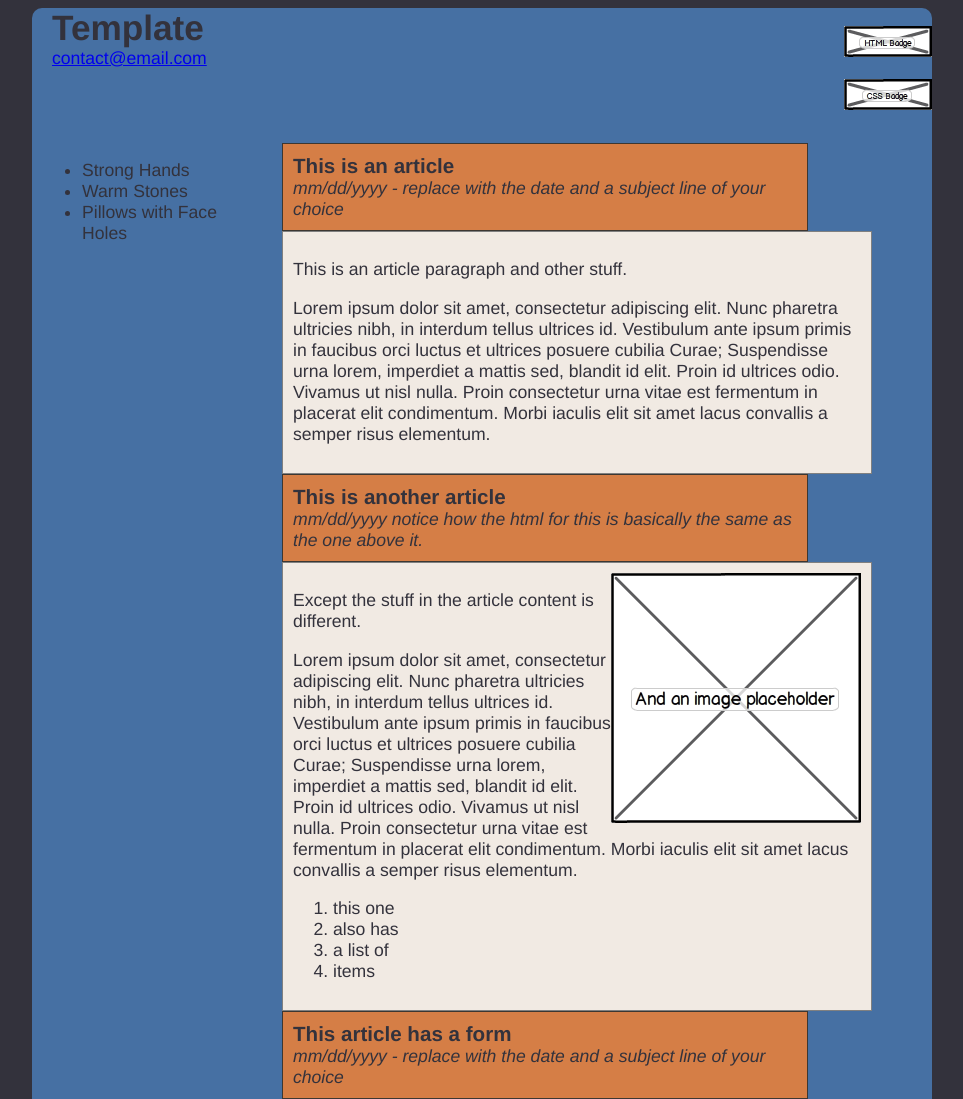
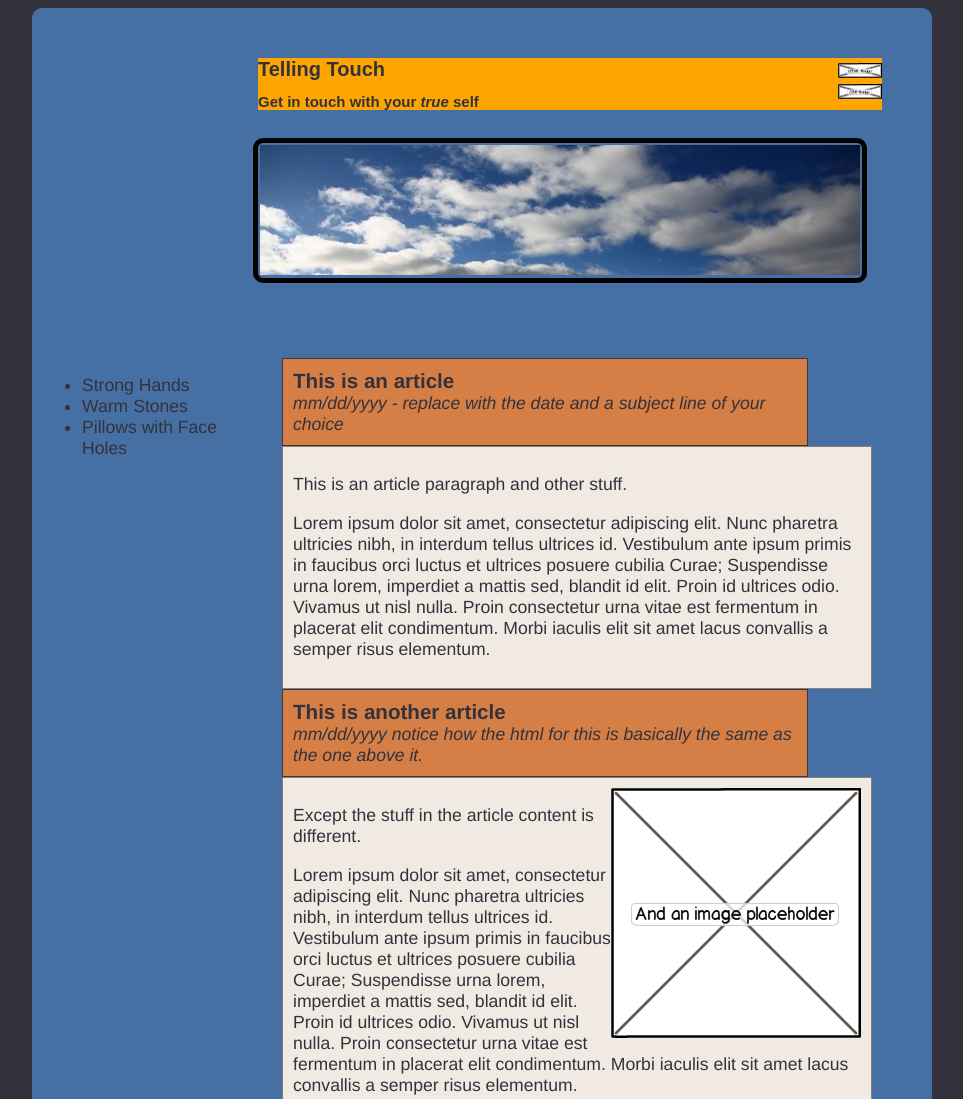
Before and after one commit to sleamer/tellingtouch, a plain HTML site: page index.html in a window 1280 px wide. Shown: the top 1099 px of the page, without its empty margins (158-1121 px from the left). Drawn offline with Linux system fonts and the light colour scheme.

Commit message:
iteration3 header and footer

```diff
--- a/css/stylesheet.css
+++ b/css/stylesheet.css
@@ -48,18 +48,31 @@ body {
 
 /* The next set of styles pretty much just "open up" the page and create white space */
 
-.header {
-  margin: 20px;
-  clear:both;
+header {
+font-size: 5px;
+float: right;
+margin: 45px;
+padding: 5px;
+
 }
 
 .page_heading {
+    font-family: sans-serif;
+    font-size: 10px;
     margin-left: 20px;
+    background-color: orange;
+  }
+
+.logo {
+  float: right;
+  padding: 2px;
+  margin: 15px;
+  border-style:solid;
+  border-width:5px;
+  border-color:black;
+  border-radius:10px;
 }
 
-.contact_information {
-    margin-left: 20px;
-}
 
 /* we want the validation pages to appear on the right side of the page inside the container */
 
@@ -130,10 +143,27 @@ form {
 }
 /* finally, the footer stretches across the whole page width in an open, centered sort of way. */
 .footer {
+  background-color: #4670a3
   font-size: .80em;
   min-height: 40px;
   text-align: center;
   margin: 20px;
   clear:both;
+}
 
+.contact_information {
+    margin-left: 20px;
 }
+
+.attribution {
+  background-color: #4670a3;
+  font-size: 9px;
+  min-height: 40px;
+  margin: 8px;
+  clear:both;
+}
+
+@media (max-width: 600px) {
+  .validation_badge {
+    display: none;
+  }
--- a/index.html
+++ b/index.html
@@ -1,54 +1,42 @@
 <!DOCTYPE html>
 
-<!-- The doctype declares the type of coding the HTML page uses so that the browser knows how to render it. -->
-
-<!-- The  html tag contains everything on the page: head and body-->
 <html lang="en">
 
-  <!-- The "head" container includes all the information the browser needs to display the page -->
   <head>
-    <!-- the "meta" tag is used to provide, ah, meta-information about the page.
-         This one is another method to the browser what this content is and what character set we are using
-    -->
+    <title>Telling Touch</title>
     <meta http-equiv="Content-Type" content="text/html; charset=UTF-8" />
-
-    <!-- edit the title to include your name and make it in possesive case (http://englishplus.com/grammar/00000364.htm) -->
-    <title>Telling Touch Massage</title>
-
-    <!-- The "link" tag identifies your external CSS style sheet. Edit this link to use your particular file  -->
     <link rel="stylesheet" type="text/css" href="css/stylesheet.css" />
-
   </head>
 
-  <!-- The "body" tag container includes the structure and content of the page -->
   <body>
 
     <div class="container"> <!-- contains everything on the page; used for centering and margins-->
 
-    	<header> <!-- contains the constant stuff at the top of the page -->
+    <header> <!-- contains the constant stuff at the top of the page -->
         <div class="validation_badge">
-
-          <!-- replace this html with the html snippets that displays your validation badges of the client wants this. -->
           <p>
             <img src="images/html_validation_badge_mockup.png"
                  alt="replace this with the HTML validator badge code snippet"
-                 height="31"
-                 width="88"
+                 height="15"
+                 width="44"
             />
           </p>
-          <!-- Notice that the indentation style of the second segment of code is all on one line. Which one is more readable for you? -->
           <p>
-            <img src="images/css_validation_badge_mockup.png" alt="replace this with the CSS validator badge code snippet" height="31" width="88" />
+            <img src="images/css_validation_badge_mockup.png" alt="replace this with the CSS validator badge code snippet" height="15" width="44" />
           </p>
         </div>
+         <div class="page_heading">
+          <h1>Telling Touch</h1>
+          <h2>Get in touch with your <em>true</em> self</h2>
+         </div>
+         <div class="logo">
+          <img src="images/logo.jpg"
+           alt="blue skies with fluffy white clouds"
+           height="130px"
+           width="600px"
+        </div>
 
-      	<div class="page_heading">
-          <h1>Template</h1>
-      	</div>
-      	<div class="contact_information">
-          <a href="mailto:contact@email.com">contact@email.com</a>
-      	</div>
-      </header>
+    </header>
 
 
       <div class="main">
@@ -137,11 +125,23 @@
         </section>
       </div>
     	<!-- the footer area sits at the bottom of the page -->
-
-    	<footer>
-        <!-- edit the footer to include your name  -->
-    	 Copyright &copy; 2013 <i>client name</i>
-    	</footer>
+<footer>
+  <div class="footer">
+    <div class="contact_information">
+      Contact Us
+      <a href="mailto:contact@email.com">cljschnider@gmail.com</a>
+    </div>
+      <div class="attribution" style="span">
+        Headshot Image By:
+        <a href="http://www.flickr.com/photos/39707801@N00/10214643804"target="http://www.flickr.com/photos/39707801@N00/10214643804">"Pat David"</a>
+        Logo Image By:
+        <a href="http://www.flickr.com/photos/14648291@N04/8353617707/" target="http://www.flickr.com/photos/14648291@N04/8353617707/">"The Tedster"</a>
+       <br/>
+       <br/>
+  Copyright &copy; 2013 <i>Carrie Schnider</i>
+   <!--U+000A9 named char ref for &copy-->
+  </div>
+</footer>
   	</div>  <!-- .container -->
 
 
```
